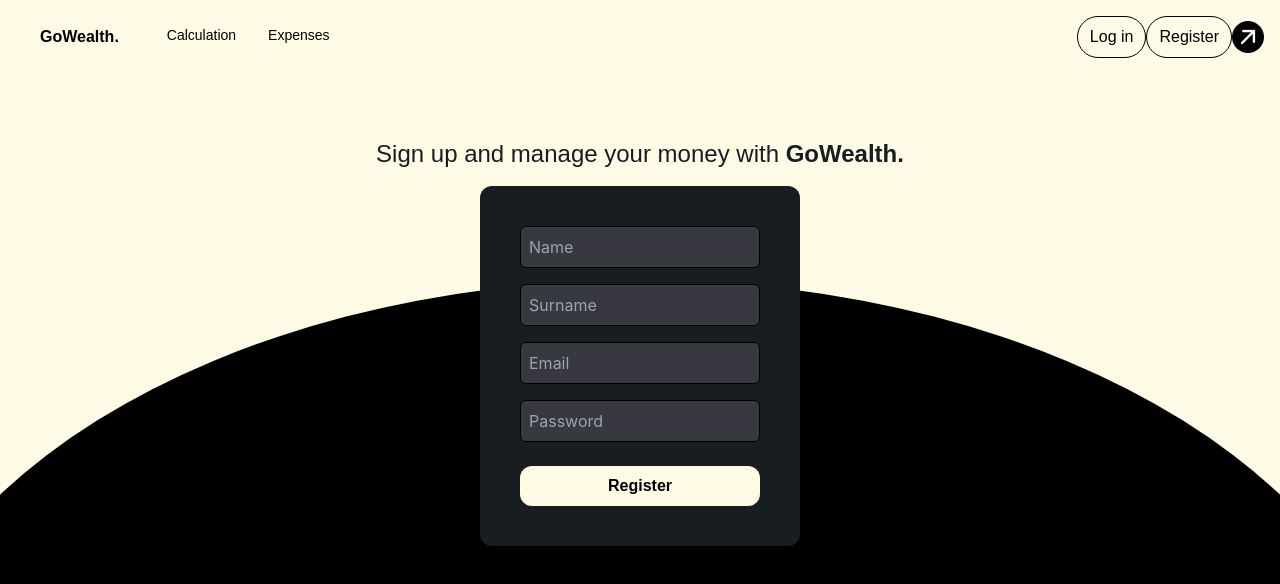
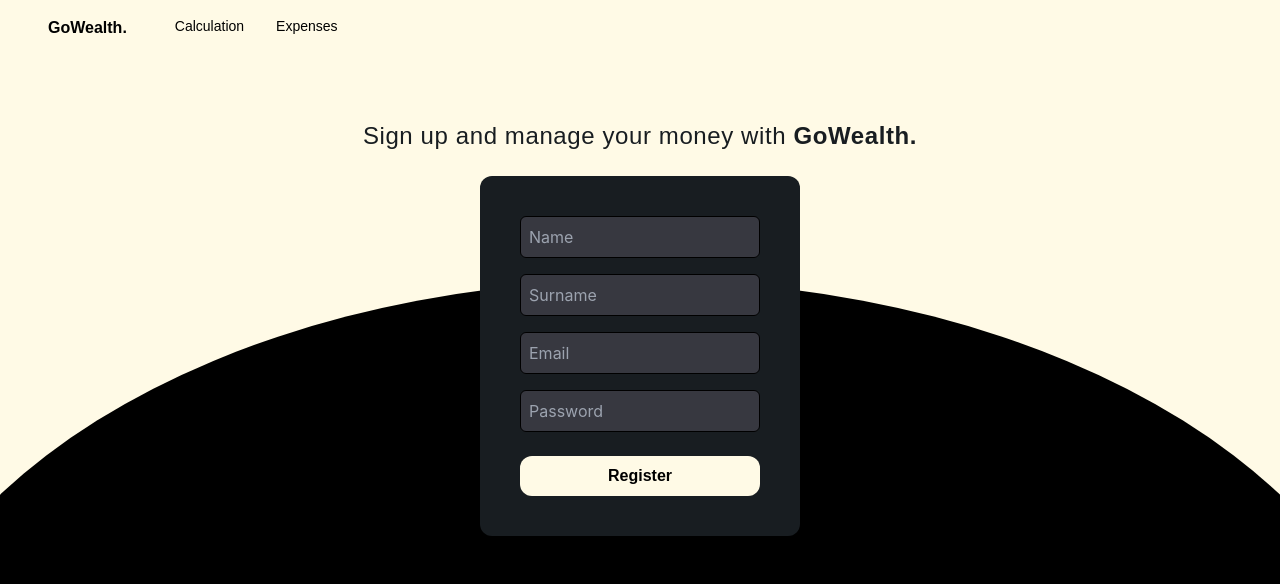
Before and after one commit to tugbayilmaz01/go-wealth, a React (Create React App) app: page /register in a window 1280 px wide. Shown: the top 584 px of the page. Built offline with nearby package versions, Linux system fonts and the light colour scheme.

Commit message:
fix: registration section in the header on auth pages edited

```diff
--- a/src/components/common/Header.js
+++ b/src/components/common/Header.js
@@ -2,7 +2,7 @@ import React, { useState, useEffect, useRef } from "react";
 import { Link } from "react-router-dom";
 import Register from "./Register";
 
-const Header = () => {
+const Header = ({ currentPage }) => {
   const [menuOpen, setMenuOpen] = useState(false);
   const menuRef = useRef(null);
 
@@ -24,7 +24,7 @@ const Header = () => {
     };
   }, []);
   return (
-    <header className="background-color flex justify-between items-center p-2">
+    <header className="background-color flex justify-between items-center p-4">
       <div className="p-2 md:hidden " ref={menuRef}>
         <button
           onClick={handleMenuToggle}
@@ -55,7 +55,7 @@ const Header = () => {
         </div>
       </div>
       <div className="hidden md:flex p-2">
-        <Register />
+        {currentPage !== "login" && currentPage !== "register" && <Register />}
       </div>
     </header>
   );
--- a/src/pages/Authentication/SignUp.js
+++ b/src/pages/Authentication/SignUp.js
@@ -4,9 +4,9 @@ import Header from "../../components/common/Header";
 const SignUp = () => {
   return (
     <>
-      <Header />
+      <Header currentPage="register" />
       <div className="flex flex-col items-center h-full mt-16">
-        <h2 className="poppins text-2xl mb-4 dark-blue font-medium">
+        <h2 className="poppins text-2xl mb-6 dark-blue font-medium tracking-wide">
           Sign up and manage your money with
           <span className="font-bold"> GoWealth.</span>{" "}
         </h2>
```
